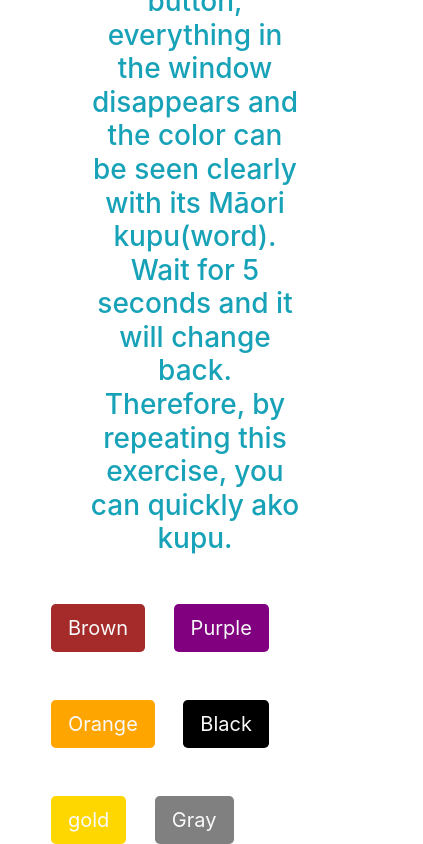
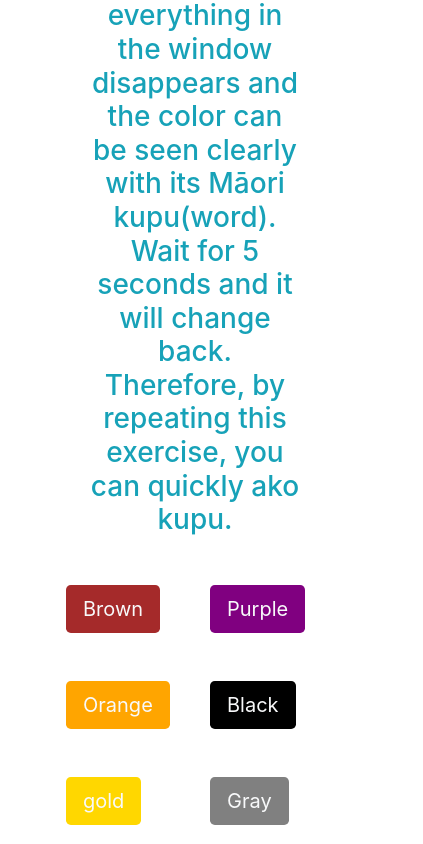
Before and after one commit to beulathamban/TeReoWebDesignElement, a plain HTML site: page index.html in a window 390 px wide. Shown: the part 607-1451 px from the top of the page, 423 px wide, since content can reach past the window. Drawn offline with nearby package versions, Linux system fonts and the light colour scheme.

Commit message:
responsive

```diff
--- a/index.html
+++ b/index.html
@@ -11,19 +11,33 @@
   <body>
     <main class="container ">
       <section id="everything">
-        <h1 class="jumbotron bg-secondary text-primary my-5 display-1 text-center">Learning Te reo </h1>
+        <h1 class="jumbotron bg-secondary text-primary my-5 display-2 text-center">Learning Te reo </h1>
         <p class="text-info h3 m-auto my-5 para text-center ">Māori colours can be learnt by clicking on the relevant buttons.
           Once you click on a button, everything in the window disappears and the color can
           be seen clearly with its Māori kupu(word). Wait for 5 seconds and it will change back. Therefore, by repeating this
           exercise, you can quickly ako kupu. </p>
 
-        <div class="myButtons m-auto">
+        <div class="row clearfix myButtons m-auto">
+          <div class="col-6 col-md-2">
             <button class="btn btn-lg brown text-light mt-5 mr-4" type="button" name="button">Brown</button>
+          </div>
+          <div class="col-6 col-md-2">
             <button class="btn btn-lg purple text-light mt-5 mr-4" type="button" name="button">Purple</button>
+          </div>
+          <div class="col-6 col-md-2">
             <button class="btn btn-lg orange text-light mt-5 mr-4" type="button" name="button">Orange</button>
+          </div>
+          <div class="col-6 col-md-2">
               <button class="btn btn-lg black  text-light mt-5 mr-4" type="button" name="button">Black</button>
+          </div>
+          <div class="col-6 col-md-2">
             <button class="btn btn-lg gold text-light mt-5 mr-4" type="button" name="button">gold</button>
+          </div>
+
+          <div class="col-6 col-md-2">
             <button class="btn btn-lg gray  text-light mt-5 mr-4" type="button" name="button">Gray</button>
+          </div>
+
         </div>
       </section>
 
--- a/sass/_buttons.scss
+++ b/sass/_buttons.scss
@@ -1,4 +1,6 @@
 .myButtons{
   width:80%;
+  margin: auto;
+
 
 }
```
Also changed, not shown: css/style.css, 1 other file. Lines whose indentation alone changed are shown as unchanged.
